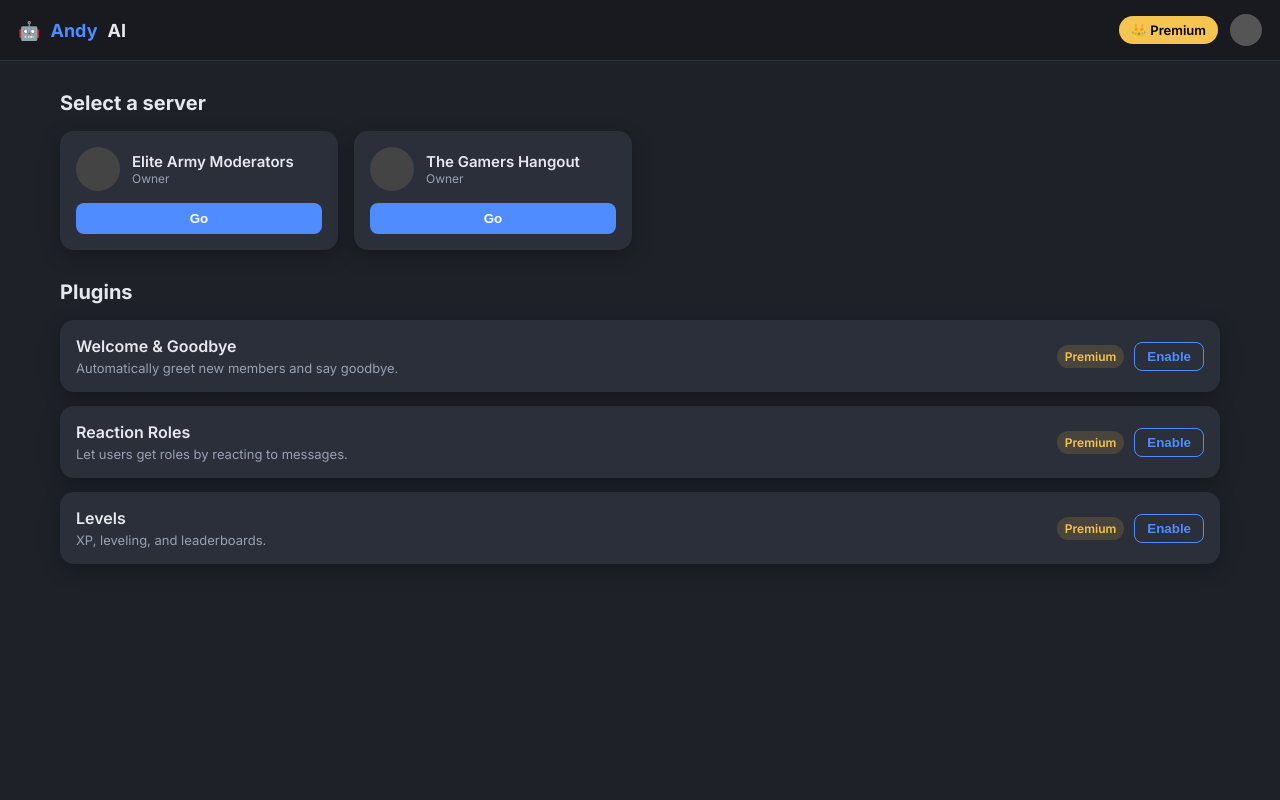
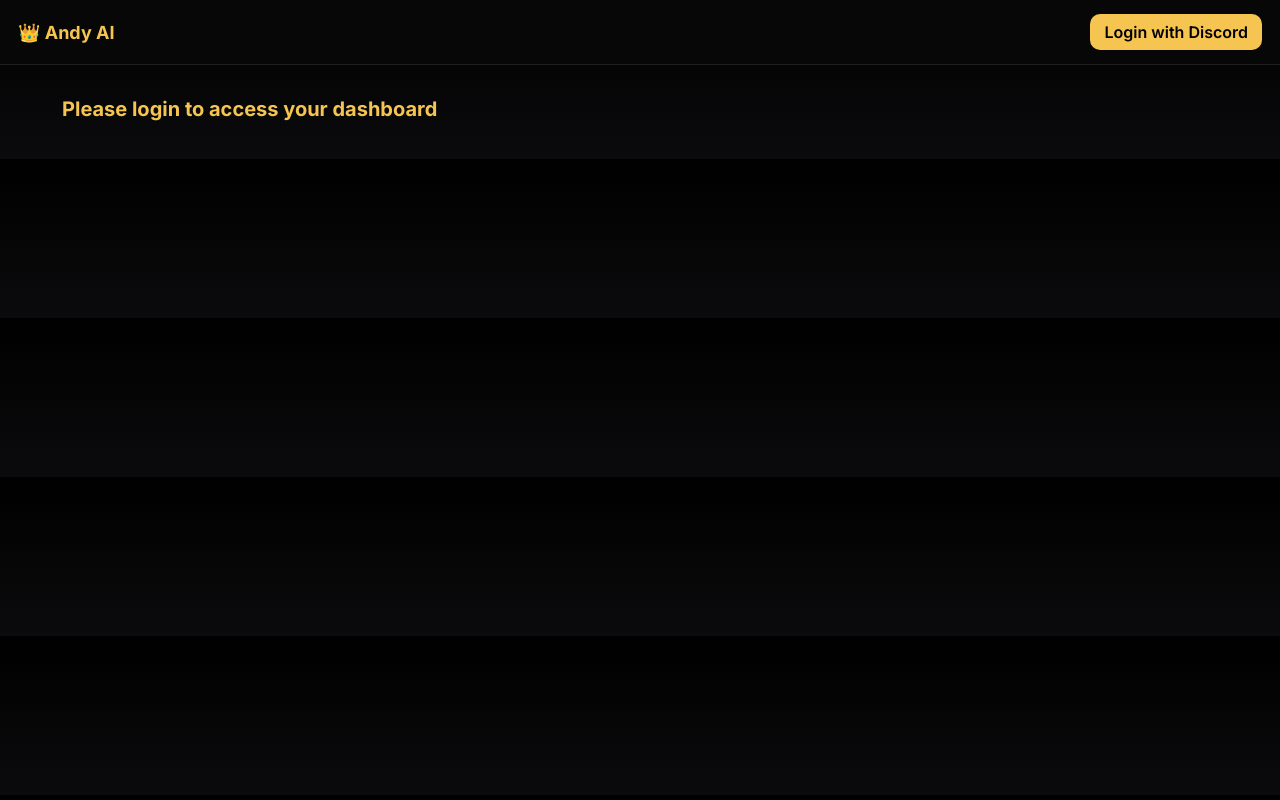
Before and after one commit to Unknownboy627/Ai-helper-, a Flask app: page / in a window 1280 px wide. Run offline with Flask 3, Linux system fonts and the light colour scheme.

Commit message:
Refactor dashboard styles and layout
Updated the dashboard styles and layout, including color scheme and button designs. Adjusted server and plugin sections for improved user experience.

```diff
--- a/dashboard/templates/dashboard.html
+++ b/dashboard/templates/dashboard.html
@@ -6,21 +6,23 @@
   <link href="https://fonts.googleapis.com/css2?family=Inter:wght@400;500;600;700&display=swap" rel="stylesheet">
   <style>
     :root {
-      --bg: #1e2128;
-      --bg-dark: #181a20;
-      --card: #2a2f3a;
-      --accent: #4f8cff;
-      --text: #e6e8ee;
-      --muted: #9aa0b4;
-      --premium: #f5c451;
+      --bg: #0b0b0d;
+      --bg-dark: #070708;
+      --card: #151518;
+      --gold: #f5c451;
+      --gold-soft: rgba(245,196,81,0.15);
+      --text: #f2f2f2;
+      --muted: #a0a0a0;
     }* { box-sizing: border-box; }
 
 body {
   margin: 0;
   font-family: 'Inter', sans-serif;
-  background: var(--bg);
+  background: linear-gradient(180deg, #000 0%, #0b0b0d 100%);
   color: var(--text);
 }
+
+a { text-decoration: none; color: inherit; }
 
 /* Top Bar */
 .topbar {
@@ -29,7 +31,7 @@
   display: flex;
   align-items: center;
   justify-content: space-between;
-  border-bottom: 1px solid #2c3140;
+  border-bottom: 1px solid #1f1f24;
 }
 
 .brand {
@@ -38,10 +40,7 @@
   gap: 10px;
   font-weight: 700;
   font-size: 18px;
-}
-
-.brand span {
-  color: var(--accent);
+  color: var(--gold);
 }
 
 .top-actions {
@@ -50,25 +49,38 @@
   gap: 12px;
 }
 
-.premium-btn {
-  background: var(--premium);
-  color: #000;
-  padding: 6px 12px;
-  border-radius: 20px;
-  font-size: 13px;
+.btn {
+  padding: 8px 14px;
+  border-radius: 10px;
   font-weight: 600;
+  cursor: pointer;
+  border: none;
+  transition: all 0.2s ease;
 }
 
-.avatar {
-  width: 32px;
-  height: 32px;
-  border-radius: 50%;
-  background: #555;
+.btn-gold {
+  background: var(--gold);
+  color: #000;
+}
+
+.btn-gold:hover {
+  transform: translateY(-1px);
+  box-shadow: 0 6px 20px rgba(245,196,81,0.35);
+}
+
+.btn-outline {
+  background: transparent;
+  border: 1px solid var(--gold);
+  color: var(--gold);
+}
+
+.btn-outline:hover {
+  background: var(--gold-soft);
 }
 
 /* Layout */
 .container {
-  padding: 20px;
+  padding: 22px;
   max-width: 1200px;
   margin: auto;
 }
@@ -76,6 +88,7 @@
 h2 {
   margin: 10px 0 16px;
   font-size: 20px;
+  color: var(--gold);
 }
 
 /* Server Grid */
@@ -87,12 +100,13 @@
 
 .server-card {
   background: var(--card);
-  border-radius: 14px;
+  border-radius: 16px;
   padding: 16px;
   display: flex;
   flex-direction: column;
   gap: 12px;
-  box-shadow: 0 6px 20px rgba(0,0,0,0.25);
+  box-shadow: 0 8px 30px rgba(0,0,0,0.5);
+  border: 1px solid #1f1f24;
 }
 
 .server-header {
@@ -105,7 +119,7 @@
   width: 44px;
   height: 44px;
   border-radius: 50%;
-  background: #444;
+  background: #222;
 }
 
 .server-name {
@@ -118,17 +132,6 @@
   color: var(--muted);
 }
 
-.server-btn {
-  margin-top: auto;
-  background: var(--accent);
-  color: #fff;
-  border: none;
-  padding: 8px 0;
-  border-radius: 8px;
-  font-weight: 600;
-  cursor: pointer;
-}
-
 /* Plugins */
 .plugin-list {
   display: flex;
@@ -138,22 +141,13 @@
 
 .plugin {
   background: var(--card);
-  border-radius: 14px;
+  border-radius: 16px;
   padding: 16px;
   display: flex;
   justify-content: space-between;
   align-items: center;
-  box-shadow: 0 6px 20px rgba(0,0,0,0.25);
-}
-
-.plugin-info {
-  display: flex;
-  flex-direction: column;
-  gap: 4px;
-}
-
-.plugin-title {
-  font-weight: 600;
+  border: 1px solid #1f1f24;
+  box-shadow: 0 8px 30px rgba(0,0,0,0.5);
 }
 
 .plugin-desc {
@@ -161,109 +155,78 @@
   color: var(--muted);
 }
 
-.plugin-actions {
-  display: flex;
-  align-items: center;
-  gap: 10px;
-}
-
-.premium-tag {
-  background: rgba(245,196,81,0.15);
-  color: var(--premium);
-  padding: 4px 8px;
-  border-radius: 12px;
+.tag {
+  background: var(--gold-soft);
+  color: var(--gold);
+  padding: 4px 10px;
+  border-radius: 999px;
   font-size: 12px;
   font-weight: 600;
 }
 
-.enable-btn {
-  background: transparent;
-  border: 1px solid var(--accent);
-  color: var(--accent);
-  padding: 6px 12px;
-  border-radius: 8px;
-  font-weight: 600;
-  cursor: pointer;
-}
-
 /* Mobile */
 @media (max-width: 600px) {
-  .topbar { padding: 12px; }
   h2 { font-size: 18px; }
 }
 
   </style>
 </head>
-<body>  <!-- Top Bar -->  <div class="topbar">
-    <div class="brand">🤖 <span>Andy</span> AI</div>
+<body>  <div class="topbar">
+    <div class="brand">👑 Andy AI</div>
     <div class="top-actions">
-      <div class="premium-btn">👑 Premium</div>
-      <div class="avatar"></div>
+      {% if user %}
+        <a class="btn btn-outline" href="/logout">Logout</a>
+      {% else %}
+        <a class="btn btn-gold" href="/login">Login with Discord</a>
+      {% endif %}
     </div>
-  </div>  <div class="container"><!-- Servers -->
-<h2>Select a server</h2>
+  </div>  <div class="container">{% if user %}
+<h2>Welcome, {{ user.username }}</h2>
+
+<h2>Your Servers</h2>
 <div class="server-grid">
   <div class="server-card">
     <div class="server-header">
       <div class="server-icon"></div>
       <div>
-        <div class="server-name">Elite Army Moderators</div>
+        <div class="server-name">Example Server</div>
         <div class="server-role">Owner</div>
       </div>
     </div>
-    <button class="server-btn">Go</button>
-  </div>
-
-  <div class="server-card">
-    <div class="server-header">
-      <div class="server-icon"></div>
-      <div>
-        <div class="server-name">The Gamers Hangout</div>
-        <div class="server-role">Owner</div>
-      </div>
-    </div>
-    <button class="server-btn">Go</button>
+    <a class="btn btn-gold" href="#">Open</a>
   </div>
 </div>
 
-<!-- Plugins -->
 <h2 style="margin-top:30px;">Plugins</h2>
 <div class="plugin-list">
 
   <div class="plugin">
-    <div class="plugin-info">
-      <div class="plugin-title">Welcome & Goodbye</div>
-      <div class="plugin-desc">Automatically greet new members and say goodbye.</div>
+    <div>
+      <strong>AI Chat</strong>
+      <div class="plugin-desc">Chat with Andy AI using OpenAI</div>
     </div>
-    <div class="plugin-actions">
-      <div class="premium-tag">Premium</div>
-      <button class="enable-btn">Enable</button>
+    <div style="display:flex; gap:10px; align-items:center;">
+      <span class="tag">Free</span>
+      <button class="btn btn-outline">Enable</button>
     </div>
   </div>
 
   <div class="plugin">
-    <div class="plugin-info">
-      <div class="plugin-title">Reaction Roles</div>
-      <div class="plugin-desc">Let users get roles by reacting to messages.</div>
+    <div>
+      <strong>Ticket Support AI</strong>
+      <div class="plugin-desc">Gemini-powered auto support replies</div>
     </div>
-    <div class="plugin-actions">
-      <div class="premium-tag">Premium</div>
-      <button class="enable-btn">Enable</button>
-    </div>
-  </div>
-
-  <div class="plugin">
-    <div class="plugin-info">
-      <div class="plugin-title">Levels</div>
-      <div class="plugin-desc">XP, leveling, and leaderboards.</div>
-    </div>
-    <div class="plugin-actions">
-      <div class="premium-tag">Premium</div>
-      <button class="enable-btn">Enable</button>
+    <div style="display:flex; gap:10px; align-items:center;">
+      <span class="tag">Premium</span>
+      <button class="btn btn-gold">Upgrade</button>
     </div>
   </div>
 
 </div>
 
+{% else %}
+  <h2>Please login to access your dashboard</h2>
+{% endif %}
+
   </div></body>
-  </html>
+                                                                  </html>
```
